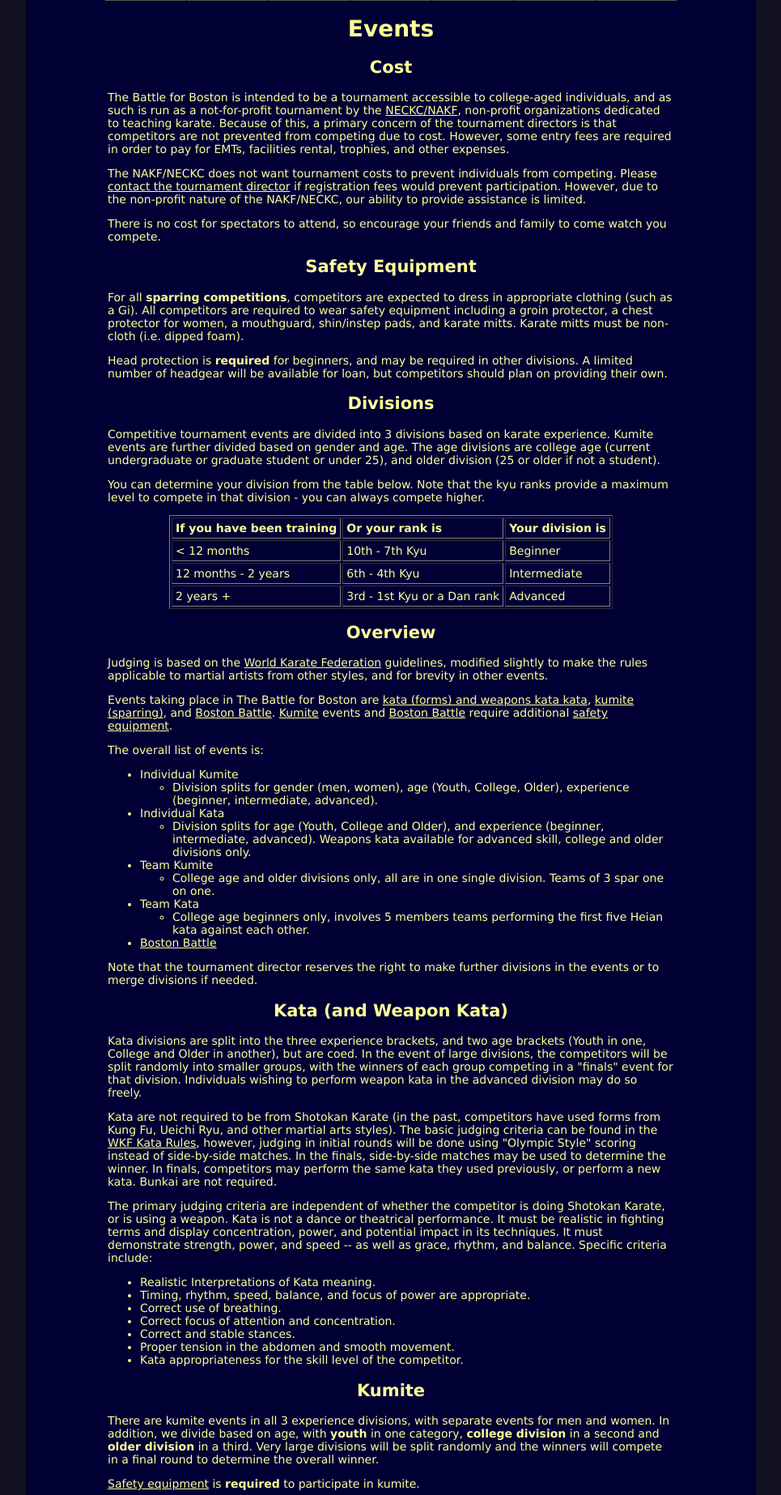
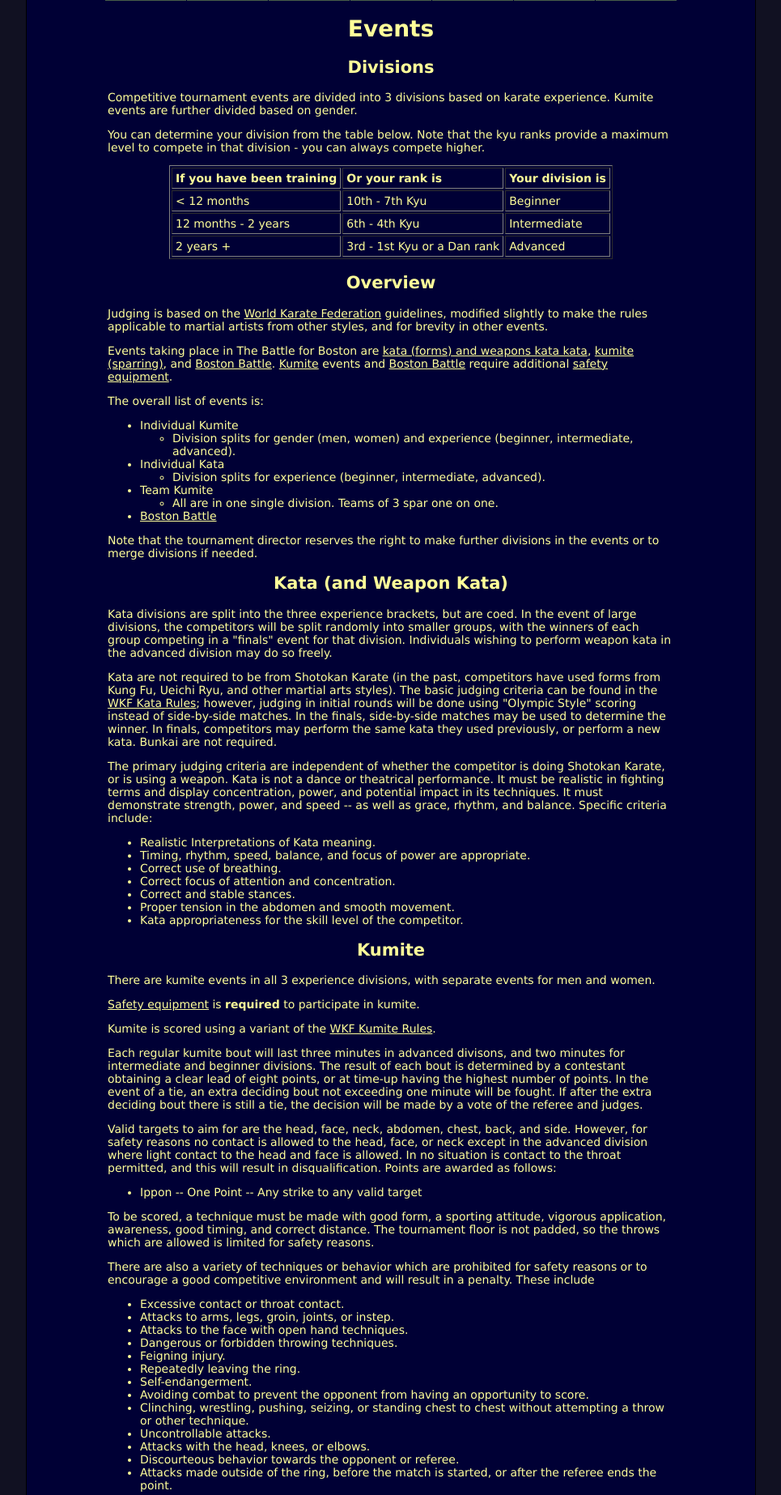
Before and after one commit to piotrf17/battleforboston, a Django app: page /events in a window 1280 px wide. Shown: the part 207-2053 px from the top of the page at 81% size, without its empty margins (157-1122 px from the left). Run offline with Django 3.2, Linux system fonts and the light colour scheme.

Commit message:
Static updates for 2014 tournament

```diff
--- a/mysite/templates/events.html
+++ b/mysite/templates/events.html
@@ -3,46 +3,9 @@
 {% block main %}
 <h1>Events</h1>
 
-<h2>Cost</h2>
-<p>The Battle for Boston is intended to be a tournament
-  accessible to college-aged individuals, and as such is run as a
-  not-for-profit tournament by
-  the <a href="http://nakf.org">NECKC/NAKF</a>, non-profit
-  organizations dedicated to teaching karate. Because of this, a
-  primary concern of the tournament directors is that competitors
-  are not prevented from competing due to cost. However, some
-  entry fees are required in order to pay for EMTs, facilities
-  rental, trophies, and other expenses.</p>
-
-<p>The NAKF/NECKC does not want tournament costs to prevent
-  individuals from competing. Please <a href="contact">contact the
-  tournament director</a> if registration fees would prevent
-  participation. However, due to the non-profit nature of the
-  NAKF/NECKC, our ability to provide assistance is limited.</p>
-
-<p>There is no cost for spectators to attend, so encourage
-  your friends and family to come watch you compete.</p>
-
-<h2><a name="safety">Safety Equipment</a></h2>
-
-<p>For all <b>sparring competitions</b>, competitors are
-  expected to dress in appropriate clothing (such as a Gi). All
-  competitors are required to wear safety equipment including a
-  groin protector, a chest protector for women, a mouthguard,
-  shin/instep pads, and karate mitts. Karate mitts must be
-  non-cloth (i.e. dipped foam).</p>
-
-<p>Head protection is <b>required</b> for beginners, and may be required
-  in other divisions. A limited number of headgear will be available
-  for loan, but competitors should plan on providing their
-  own.</p>
-
 <h2>Divisions</h2>
 <p>Competitive tournament events are divided into 3 divisions based on
-  karate experience. Kumite events are further divided based on gender
-  and age. The age divisions are college age (current undergraduate or
-  graduate student or under 25), and older division (25 or older if
-  not a student).</p>
+  karate experience. Kumite events are further divided based on gender.</p>
 
 <p>You can determine your division from the table below. Note that the
 kyu ranks provide a maximum level to compete in that division - you
@@ -76,27 +39,24 @@
       <ul>
 	<li>Individual Kumite</li>
 	<ul>
-	  <li>Division splits for gender (men, women), age (Youth,
-	  College, Older), experience (beginner, intermediate,
+	  <li>Division splits for gender (men, women) and experience (beginner, intermediate,
 	  advanced).</li>
 	</ul>
 	<li>Individual Kata</li>
 	<ul>
-	  <li>Division splits for age (Youth, College and Older), and
-	    experience (beginner, intermediate, advanced). Weapons
-	    kata available for advanced skill, college and older
-	    divisions only.</li>
+	  <li>Division splits for
+	    experience (beginner, intermediate, advanced).</li>
 	</ul>
 	<li>Team Kumite</li>
 	<ul>
-	  <li>College age and older divisions only, all are in one
-	  single division.  Teams of 3 spar one on one.</li>
+	  <li>All are in one single division.  Teams of 3 spar one on one.</li>
 	</ul>
-	<li>Team Kata</li>
+<!--	<li>Team Kata</li>
 	<ul>
 	  <li>College age beginners only, involves 5 members teams
 	    performing the first five Heian kata against each other.</li>
 	</ul>
+-->
         <li><a href="#bbattle">Boston Battle</a></li>
       </ul>
       <p>Note that the tournament director reserves the right to make
@@ -105,8 +65,7 @@
 
       <h2><a name="kata">Kata (and Weapon Kata)</a></h2>
       <p>Kata divisions are split into the three experience brackets,
-      and two age brackets (Youth in one, College and Older in
-      another), but are coed. In the event of large divisions, the
+      but are coed. In the event of large divisions, the
       competitors will be split randomly into smaller groups, with the
       winners of each group competing in a "finals" event for that
       division. Individuals wishing to perform weapon kata in the
@@ -117,7 +76,7 @@
       and other martial arts styles). The basic judging criteria can
       be found in
       the <a href="http://www.wkf.net/images/stories/downloads/version_6_january_2009_eng.pdf">WKF
-      Kata Rules</a>, however, judging in initial rounds will be done
+      Kata Rules</a>; however, judging in initial rounds will be done
       using "Olympic Style" scoring instead of side-by-side
       matches. In the finals, side-by-side matches may be used to
       determine the winner. In finals, competitors may perform the
@@ -144,12 +103,7 @@
       </ul>
     <h2><a name="kumite">Kumite</a></h2>
       <p> There are kumite events in all 3 experience divisions, with
-      separate events for men and women.  In addition, we divide based
-      on age, with <b>youth</b> in one category, <b>college
-      division</b> in a second and <b>older division</b> in a
-      third. Very large divisions will be split randomly and the
-      winners will compete in a final round to determine the overall
-      winner.</p>
+      separate events for men and women.</p>
 
       <p><a href="#safety">Safety equipment</a> is <b>required</b> to
       participate in kumite.</p>
@@ -225,9 +179,10 @@
       permitted between rounds.</p>
 
 <p> There is only one division for Team Kumite, composed of all
-  ages, skills and genders.  We encourage competitors to form mixed
-  gender teams.</p>
+  ages, skills, and genders.  We encourage competitors to form
+  mixed-gender and cross-school teams.</p>
 
+<!--
 <h2><a name="teamkata">Team Kata (College division)</a></h2>
 
 <p>Teams will consist of five members, but are coed and have no age
@@ -239,6 +194,7 @@
 may form a team, but a lack of team members will result in forfeits
 for those matches, so all three members of the 3-man team must win
 their match in order to win.</p>
+-->
 
       <h2><a name="bbattle">Boston Battle</a></h2>
 
@@ -281,4 +237,31 @@
       tournament director has the final say in who is able to compete
       in this event due to the nature of the event.</p>
 
+
+<h2>Team Overall Sscoring</h2>
+
+<p>In addition to individual scoring, scores from all events will be
+combined into overall team scores by adding up points as follows:</p>
+
+      <div class="centered">
+        <table border="1" cellpadding="4">
+          <tr><td>1st Place</td><td>10 points</td></tr>
+          <tr><td>2nd Place</td><td>7 points</td></tr>
+          <tr><td>3rd Place</td><td>4 points</td></tr>
+          <tr><td>Participation</td><td>1 point</td></tr>
+        </table>
+      </div>
+
+<p>Note that this favors teams that get everyone from the team to
+participate in every event!</p>
+
+<h2><a name="safety">Equipment</a></h2>
+
+<p>For all <b>sparring competitions</b>, competitors are
+  expected to dress in appropriate clothing (such as a Gi). All
+  competitors are required to wear safety equipment including a
+  groin protector for males, a mouthguard, and karate mitts.
+  Karate mitts must be non-cloth (i.e. dipped foam).  Shin guards
+  and helmets are optional.</p>
+
 {% endblock %}
--- a/tourny/templates/tourny/registration_closed.html
+++ b/tourny/templates/tourny/registration_closed.html
@@ -8,8 +8,8 @@
 <br>
 
 <div class="centered">
-<p>The 2013 Battle for Boston is over!  We look forward to seeing you
-next year.</p>
+<p>To pre-register, fill out <a href=https://docs.google.com/forms/d/1tK75x4oEPvrvT26Rr5CpwTaYiA-B32bBn3mX_UjvBZw/viewform>this form</a>.
+You can also register in person at the tournament.</p>
 </div>
 
 <br>
```
Also changed, not shown: mysite/templates/index.html (+19 -33 lines).
